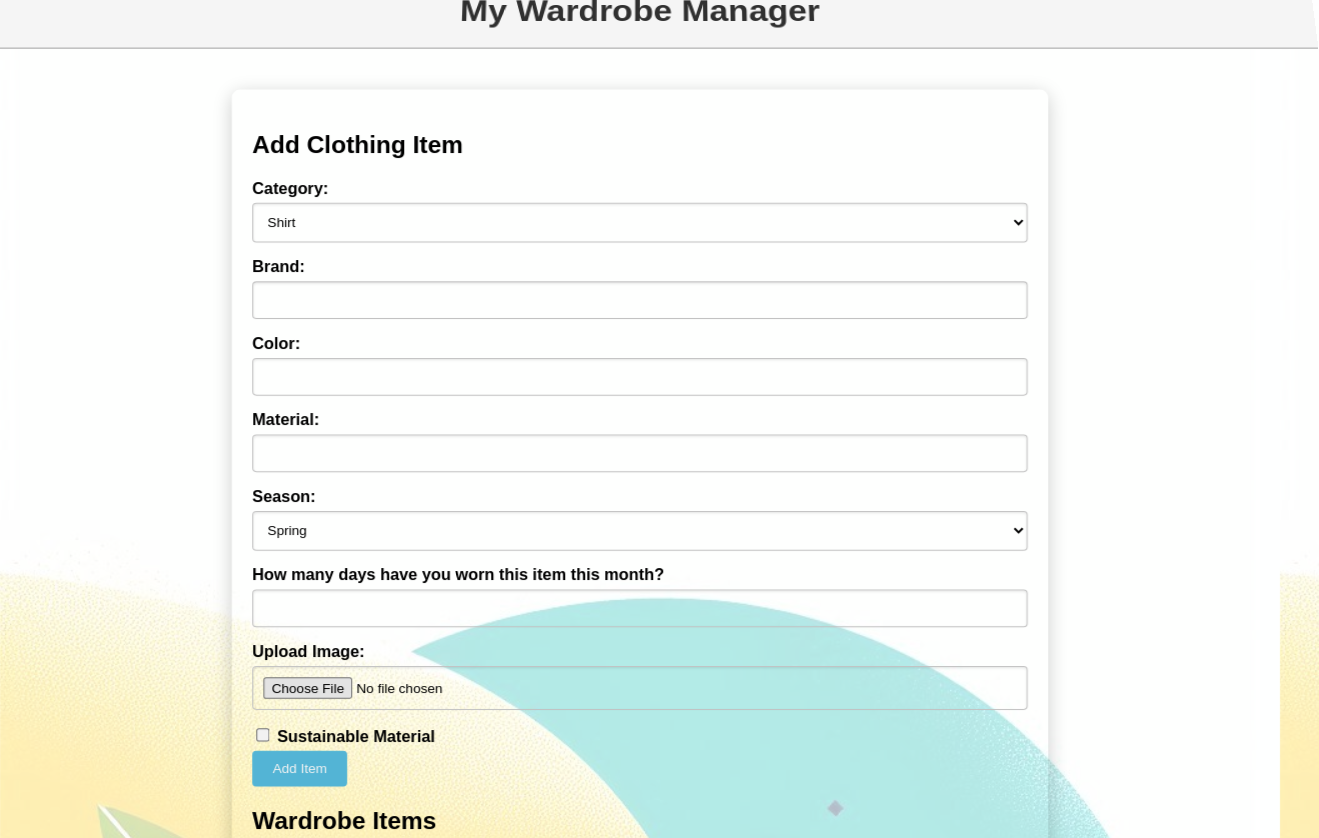
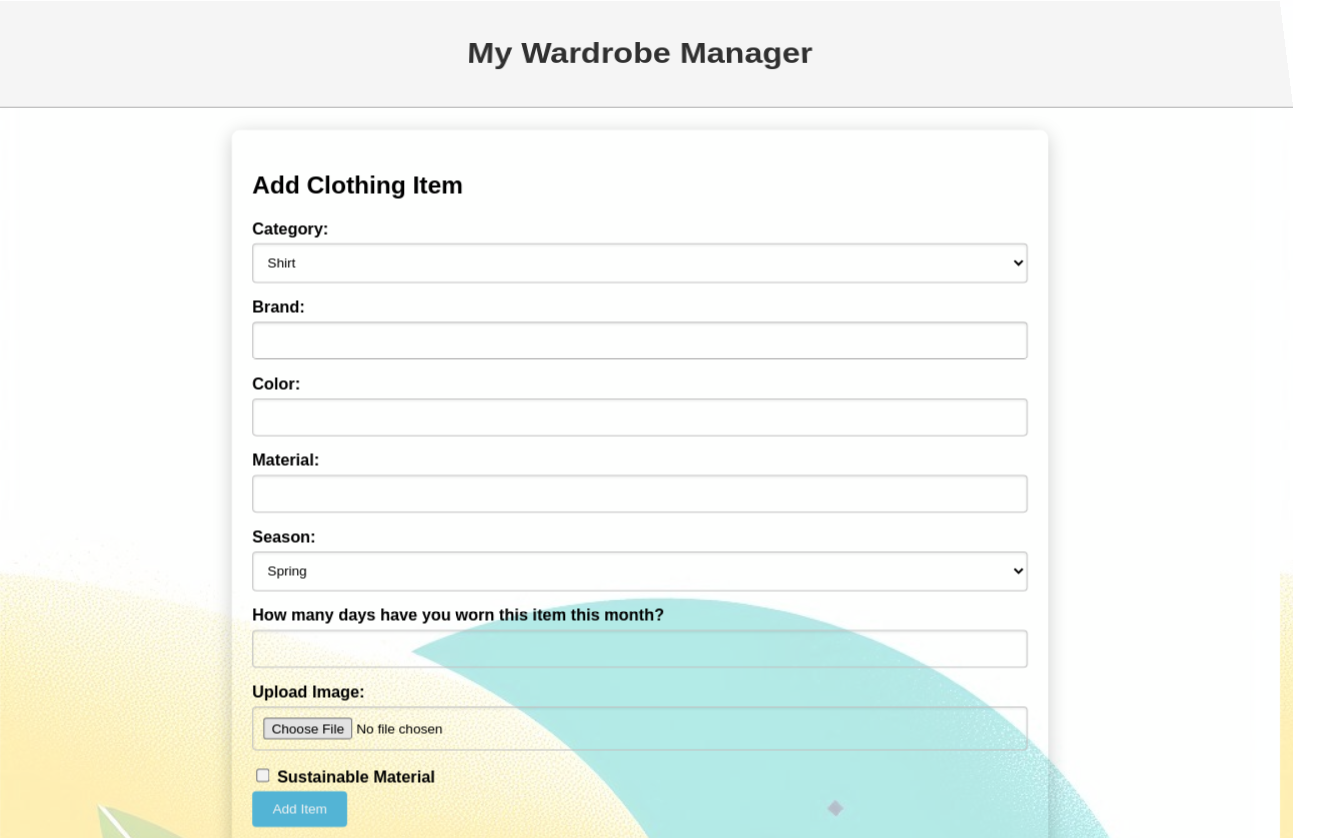
Before and after one commit to Kaushal1122/GDSC, a plain HTML site: page index.html in a window 1280 px wide. Shown: the top 838 px of the page, 1319 px wide, since content can reach past the window. Drawn offline with Linux system fonts and the light colour scheme.

Commit message:
small changes

```diff
--- a/styles.css
+++ b/styles.css
@@ -32,15 +32,16 @@ body {
 
 header {
     background-color: rgba(255, 255, 255, 0.8);
-    padding: 20px;
+    padding: 40px;
     text-align: center;
     border-bottom: 2px solid #ccc;
-    transform: translateZ(50px) rotateX(10deg);
+    transform: translateZ(10px) rotateX(10deg);
     transition: transform 0.3s ease;
+    width: auto;
 }
 
 header h1 {
-    margin: 0;
+    margin:0;
     color: #333;
     font-size: 2rem;
 }
```
